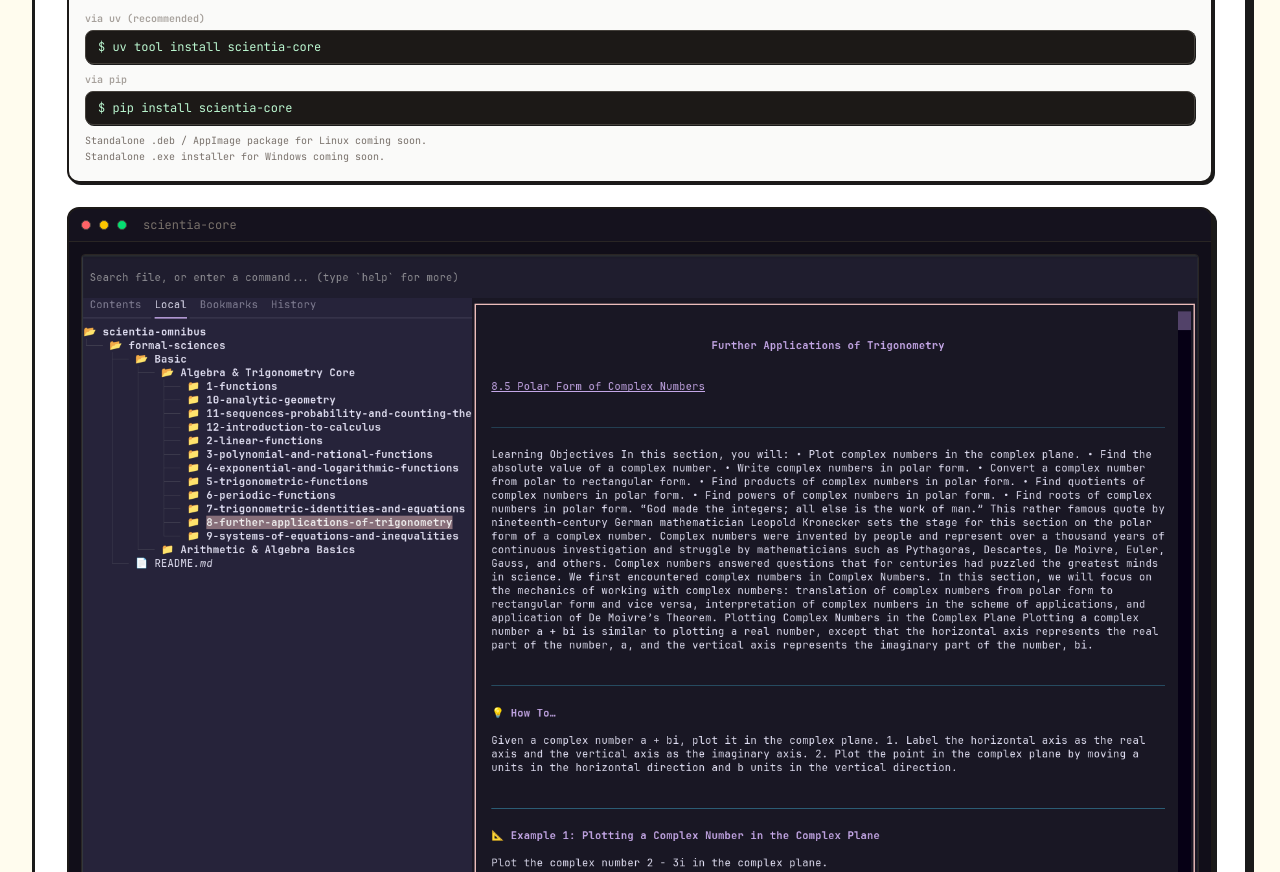
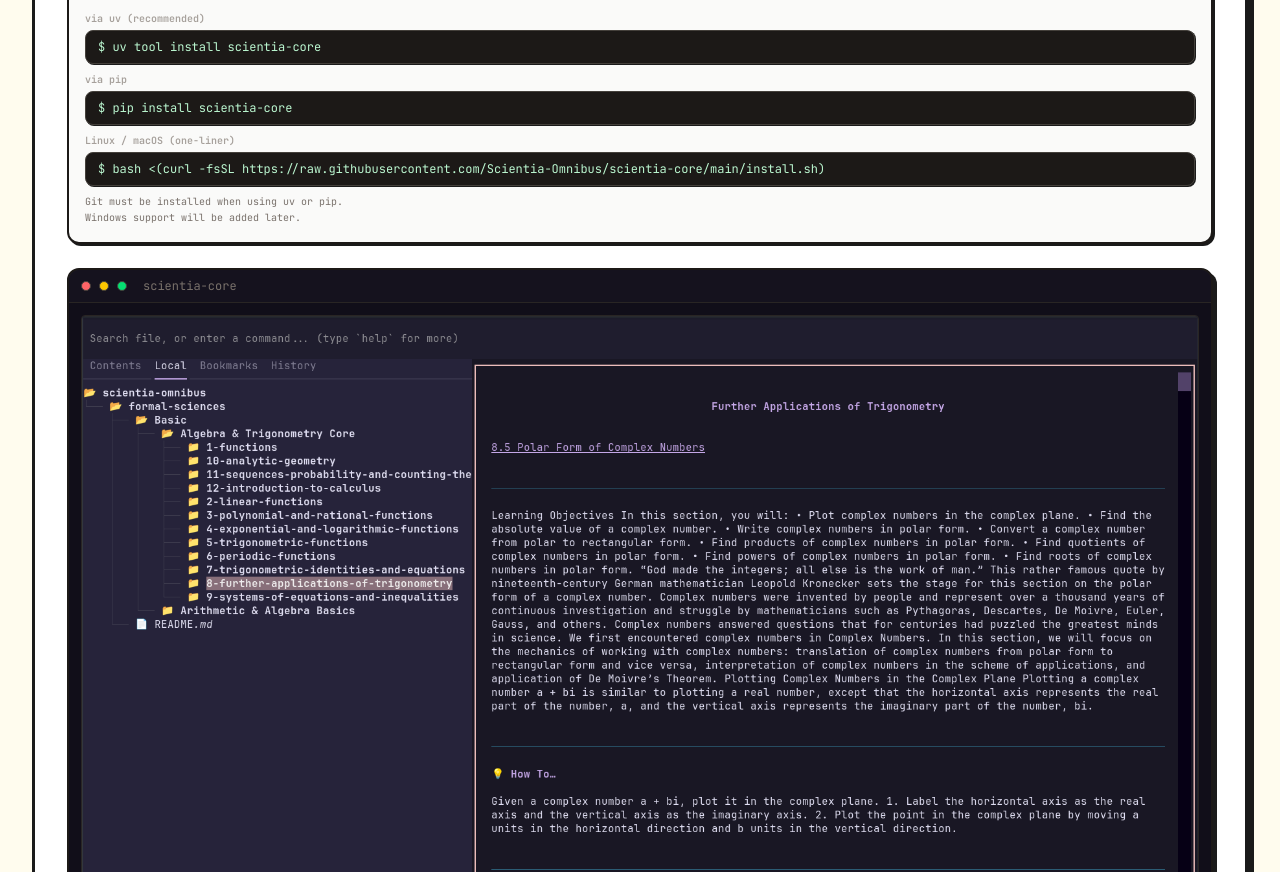
Before and after one commit to Scientia-Omnibus/scientia-omnibus-web, a React (Vite) app: page / in a window 1280 px wide. Shown: the part 1420-2292 px from the top of the page. Built offline with nearby package versions, Linux system fonts and the light colour scheme.

Commit message:
install commands added

```diff
--- a/src/components/ProjectsSection.tsx
+++ b/src/components/ProjectsSection.tsx
@@ -99,10 +99,16 @@ export default function ProjectsSection({ language }: ProjectsSectionProps) {
                 <p className="text-[10px] font-mono font-semibold text-stone-400 mb-1">{t.installViaPip[language]}</p>
                 <pre className="bg-stone-900 text-cartoon-green px-3 py-2 rounded-lg border border-stone-700 text-xs font-mono overflow-x-auto shadow-[1px_1px_0px_#1A1A1A]">$ pip install scientia-core</pre>
               </div>
+              <div>
+                <p className="text-[10px] font-mono font-semibold text-stone-400 mb-1">{t.installOneLiner[language]}</p>
+                <pre className="bg-stone-900 text-cartoon-green px-3 py-2 rounded-lg border border-stone-700 text-xs font-mono overflow-x-auto shadow-[1px_1px_0px_#1A1A1A]">$ bash &lt;(curl -fsSL https://raw.githubusercontent.com/Scientia-Omnibus/scientia-core/main/install.sh)</pre>
+              </div>
             </div>
             <p className="text-[10px] font-mono text-stone-500 mt-2 leading-relaxed">
-              {t.installUpcomingLinux[language]}<br />
-              {t.installUpcomingWindows[language]}
+              {t.installGitNote[language]}
+            </p>
+            <p className="text-[10px] font-mono text-stone-500 leading-relaxed">
+              {t.installUpcoming[language]}
             </p>
           </div>
 
--- a/src/data/modules.ts
+++ b/src/data/modules.ts
@@ -110,23 +110,27 @@ export const UI_TRANSLATIONS: TranslationDict = {
   },
   installTitle: {
     en: "Installation",
-    by: "Усталёўка"
+    by: "Installation"
   },
   installViaUV: {
     en: "via uv (recommended)",
-    by: "праз uv (рэкамендавана)"
+    by: "via uv (recommended)"
   },
   installViaPip: {
     en: "via pip",
-    by: "праз pip"
+    by: "via pip"
   },
-  installUpcomingLinux: {
-    en: "Standalone .deb / AppImage package for Linux coming soon.",
-    by: "Асобны .deb / AppImage пакет для Linux хутка."
+  installOneLiner: {
+    en: "Linux / macOS (one-liner)",
+    by: "Linux / macOS (one-liner)"
   },
-  installUpcomingWindows: {
-    en: "Standalone .exe installer for Windows coming soon.",
-    by: "Асобны .exe інсталятар для Windows хутка."
+  installGitNote: {
+    en: "Git must be installed when using uv or pip.",
+    by: "Git must be installed when using uv or pip."
+  },
+  installUpcoming: {
+    en: "Windows support will be added later.",
+    by: "Windows support will be added later."
   },
   whyTitle: {
     en: "Software Built for Real Constraints",
--- a/src/data/scientia-core-guide.ts
+++ b/src/data/scientia-core-guide.ts
@@ -35,25 +35,33 @@ export interface GuideSection {
 export const GUIDE_SECTIONS: GuideSection[] = [
   {
     id: 'installation',
-    title: { en: 'Installation', by: 'Усталёўка' },
+    title: { en: 'Installation', by: 'Installation' },
     intro: {
       en: 'Install scientia-core with one of the following methods:',
-      by: 'Усталюйце scientia-core адным з наступных спосабаў:',
+      by: 'Install scientia-core with one of the following methods:',
     },
     codeBlocks: [
       {
-        label: { en: 'via uv (recommended)', by: 'праз uv (рэкамендавана)' },
+        label: { en: 'via uv (recommended)', by: 'via uv (recommended)' },
         command: 'uv tool install scientia-core',
       },
       {
-        label: { en: 'via pip', by: 'праз pip' },
+        label: { en: 'via pip', by: 'via pip' },
         command: 'pip install scientia-core',
+      },
+      {
+        label: { en: 'Linux / macOS (one-liner)', by: 'Linux / macOS (one-liner)' },
+        command: "bash <(curl -fsSL https://raw.githubusercontent.com/Scientia-Omnibus/scientia-core/main/install.sh)",
       },
     ],
     notes: [
       {
-        en: 'Standalone packages for Linux (.deb / AppImage) and Windows (.exe) are coming soon.',
-        by: 'Асобныя пакеты для Linux (.deb / AppImage) і Windows (.exe) хутка з\'явяцца.',
+        en: 'Git must be installed when using uv or pip.',
+        by: 'Git must be installed when using uv or pip.',
+      },
+      {
+        en: 'Windows support will be added later.',
+        by: 'Windows support will be added later.',
       },
     ],
   },
--- a/src/types.ts
+++ b/src/types.ts
@@ -32,8 +32,9 @@ export interface TranslationDict {
   installTitle: LocalizedString;
   installViaUV: LocalizedString;
   installViaPip: LocalizedString;
-  installUpcomingLinux: LocalizedString;
-  installUpcomingWindows: LocalizedString;
+  installOneLiner: LocalizedString;
+  installGitNote: LocalizedString;
+  installUpcoming: LocalizedString;
   whyTitle: LocalizedString;
   whySubtitle: LocalizedString;
   problemTitle: LocalizedString;
```
